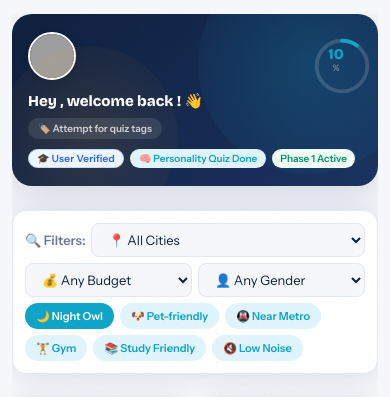
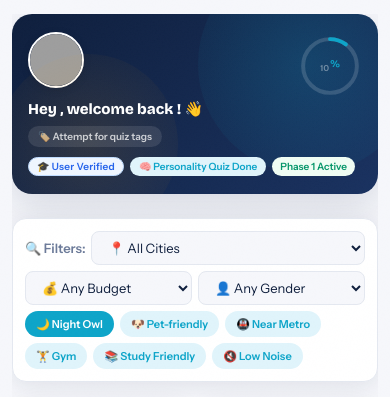
Before and after one commit to code-with-manish09/staymatch-ai, a Django app: page /dashboard/ in a window 390 px wide. Shown: the part 66-463 px from the top of the page. Run offline with Django 5.2, Linux system fonts and the light colour scheme; the visitor is signed in with stand-in values (Sample User, id 1); data comes from the database, SQL or seed files in the repository; data that the repository does not hold is empty; parts of the project's set-up code (start-up, migrations or seed data) failed here and were passed over; grey boxes are pictures that could not be loaded.

Commit message:
dashboard responsivness

```diff
--- a/templates/base.html
+++ b/templates/base.html
@@ -1352,8 +1352,8 @@ input[type=range]{width:100%;accent-color:var(--teal);}
   }
 
  .welcome-banner > img.avatar {
-    width: 48px !important;
-    height: 48px !important;
+    width: 56px !important;
+    height: 56px !important;
 }
 
   .welcome-banner > div[style*="flex:1"] {
@@ -1378,26 +1378,49 @@ input[type=range]{width:100%;accent-color:var(--teal);}
     font-size: 10px !important;
     padding: 4px 10px !important;
   }
-
 .vibe-score {
     position: absolute !important;
-    top: 16px !important;
-    right: 16px !important;
+    top: 14px !important;
+    right: 14px !important;
     width: auto !important;
+    display: flex !important;
+    flex-direction: column !important;
+    align-items: center !important;
   }
 
  .vibe-score > div {
-    width: 52px !important;
-    height: 52px !important;
-  }
-
-  .vibe-score svg {
-    width: 52px !important;
-    height: 52px !important;
-  }
-
-  .vibe-score span:first-child {
-    font-size: 15px !important;
+    width: 68px !important;
+    height: 68px !important;
+    position: relative !important;
+}
+
+.vibe-score > div > svg {
+    width: 68px !important;
+    height: 68px !important;
+    display: block !important;
+}
+
+  .vibe-score > div > div {
+    position: absolute !important;
+    inset: 0 !important;
+    display: flex !important;
+    flex-direction: column !important;
+    align-items: center !important;
+    justify-content: center !important;
+  }
+
+  .vibe-score > div > div > span:first-child {
+    font-family: 'Bricolage Grotesque', sans-serif !important;
+    font-weight: 800 !important;
+    font-size: 22px !important;
+    color: var(--teal) !important;
+    line-height: 1 !important;
+  }
+
+  .vibe-score > div > div > span:last-child {
+    font-size: 9px !important;
+    color: rgba(255,255,255,.4) !important;
+    font-weight: 600 !important;
   }
 
   .vibe-lbl {
--- a/templates/dashboard/dashboard.html
+++ b/templates/dashboard/dashboard.html
@@ -39,9 +39,7 @@
         id="banner-ring"/>
     </svg>
     <div style="position:absolute;inset:0;display:flex;flex-direction:column;align-items:center;justify-content:center;">
-      <span style="font-family:'Bricolage Grotesque',sans-serif;font-weight:800;font-size:20px;color:var(--teal);line-height:1;">{{ completion_score }}</span>
-      <span style="font-size:9px;color:rgba(255,255,255,.4);font-weight:600;">%</span>
-    </div>
+<span style="font-family:'Bricolage Grotesque',sans-serif;font-weight:800;font-size:20px;color:var(--teal);line-height:1;">{{ completion_score }}<span style="font-size:10px;vertical-align:super;margin-left:1px;color:var(--teal);font-weight:600;">%</span></span>    </div>
   </div>
   <div class="vibe-lbl">Profile Completion</div>
 </div>
```
Lines whose indentation alone changed are shown as unchanged.
